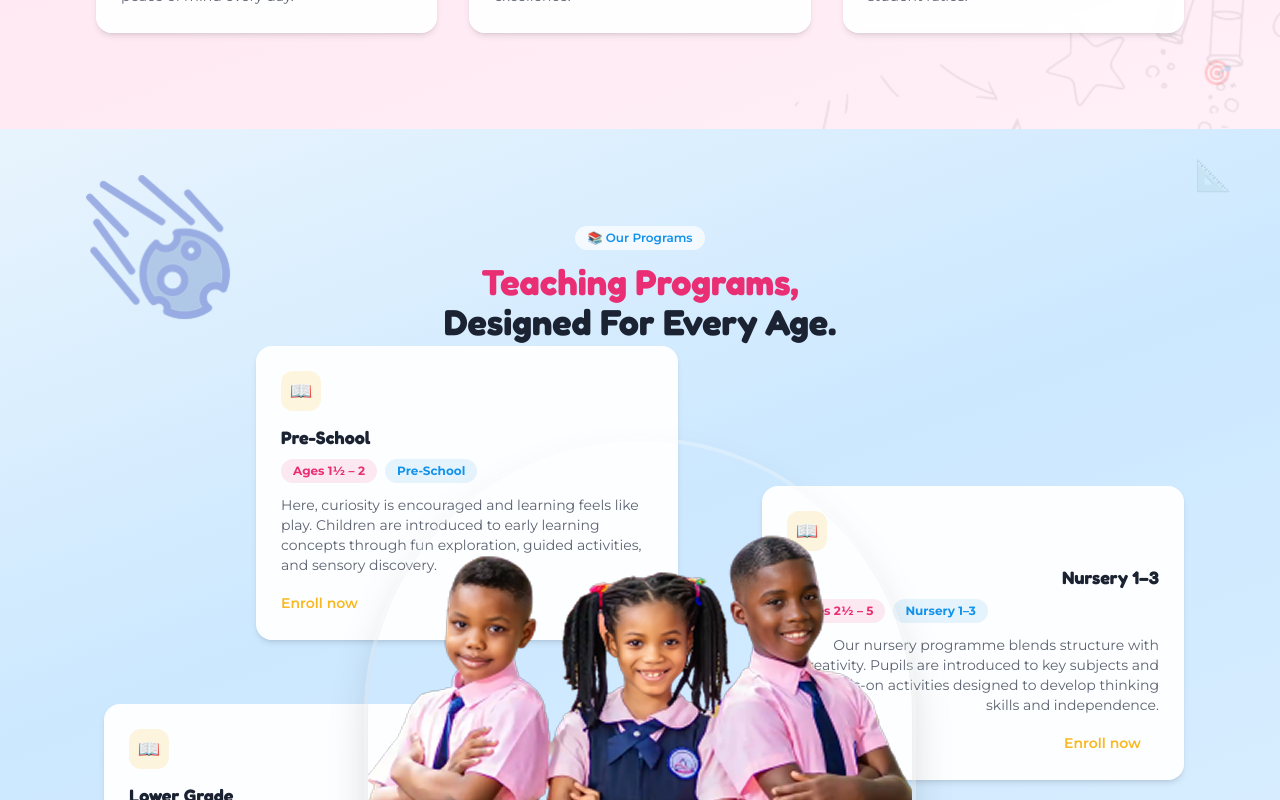
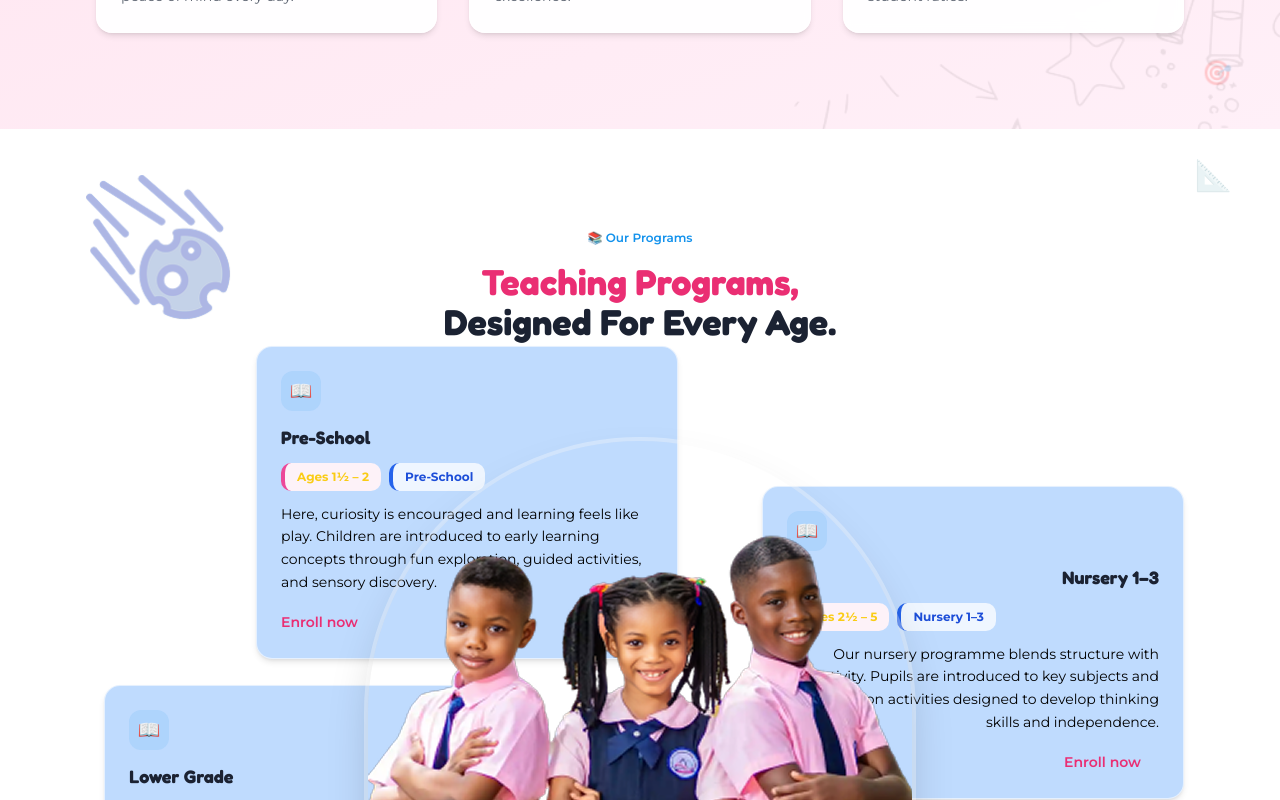
Before and after one commit to tony123117/SKY-VIEW-MONTESSORI-SCHOOL, a React (Vite) app: page / in a window 1280 px wide. Shown: the part 2060-2860 px from the top of the page. Built offline with nearby package versions, Linux system fonts and the light colour scheme; the HTML template or start-up script is replaced by a standard one.

Commit message:
made adjustments

```diff
--- a/src/components/brainchild/BlogCard.tsx
+++ b/src/components/brainchild/BlogCard.tsx
@@ -12,22 +12,17 @@ export default function BlogCard({ post, onPostClick }: BlogCardProps) {
       whileHover={{ y: -6 }}
       transition={{ type: "spring", stiffness: 300, damping: 20 }}
       onClick={() => onPostClick(post)}
-      className="bg-white/95 backdrop-blur-sm rounded-2xl overflow-hidden group cursor-pointer border border-white/60 hover:shadow-xl hover:shadow-primary/15 transition-all duration-300 h-full flex flex-col"
+      className="bg-white/95 backdrop-blur-sm rounded-2xl overflow-hidden group cursor-pointer border border-white/60 hover:shadow-xl hover:shadow-primary/15 transition-all duration-300"
     >
-      <div className="relative w-full h-[200px] md:h-[240px] overflow-hidden">
+      <div className="relative w-full h-[250px] md:h-[320px] overflow-hidden">
         <img
           src={post.coverImage}
           alt={post.title}
           className="w-full h-full object-cover group-hover:scale-105 transition-transform duration-500"
           loading="lazy"
         />
-        <div className="absolute top-3 left-3">
-          <span className="text-xs font-semibold text-white bg-accent px-2.5 py-1 rounded-full shadow-sm">
-            📌 Update
-          </span>
-        </div>
       </div>
-      <div className="p-5 flex flex-col gap-2 font-body flex-1">
+      <div className="p-5 flex flex-col gap-2 font-body">
         <div className="flex items-center gap-2">
           <span className="text-xs font-semibold text-secondary bg-secondary/10 px-2 py-0.5 rounded-full">
             {post.author}
@@ -36,13 +31,13 @@ export default function BlogCard({ post, onPostClick }: BlogCardProps) {
             {new Date(post.publishedAt).toLocaleDateString()}
           </span>
         </div>
-        <h3 className="text-base md:text-lg font-heading font-bold text-foreground group-hover:text-primary transition-colors duration-300 leading-tight">
+        <h3 className="text-lg md:text-2xl font-heading font-bold text-foreground group-hover:text-primary transition-colors duration-300 leading-tight">
           {post.title}
         </h3>
-        <p className="text-sm text-muted-foreground line-clamp-3 leading-relaxed flex-1">
+        <p className="text-sm text-muted-foreground line-clamp-2 leading-relaxed">
           {post.excerpt}
         </p>
-        <button className="text-accent font-semibold text-sm hover:text-primary transition-colors inline-flex items-center gap-1 group-hover:gap-2 duration-300 mt-2 w-fit">
+        <button className="text-primary font-semibold text-sm hover:opacity-80 transition inline-flex items-center gap-1 group-hover:gap-2 duration-300 mt-1 w-fit">
           <span>Read Article</span>
           <span className="opacity-0 group-hover:opacity-100 transition-opacity duration-300">→</span>
         </button>
--- a/src/components/brainchild/Navbar.tsx
+++ b/src/components/brainchild/Navbar.tsx
@@ -97,10 +97,17 @@ export function Navbar() {
               </a>
             ))}
             <div className="flex gap-3 mt-2">
-              <BrainButton variant="secondary">
-                Portal <FiUser />
-              </BrainButton>
-              <BrainButton variant="primary">Enroll my child</BrainButton>
+              <a href="/portal">
+                <BrainButton variant="secondary">
+                  Portal <FiUser />
+                </BrainButton>
+              </a>
+
+              <a href="/enroll">
+                <BrainButton variant="primary">
+                  Enroll my child
+                </BrainButton>
+              </a>
             </div>
           </motion.div>
         )}
--- a/src/components/brainchild/ProgramCard.tsx
+++ b/src/components/brainchild/ProgramCard.tsx
@@ -6,28 +6,28 @@ export default function ProgramCard({ title, age, Grade, description, cta }: Pro
     <motion.div
       whileHover={{ y: -8, scale: 1.02 }}
       transition={{ type: "spring", stiffness: 300, damping: 20 }}
-      className="bg-white/95 backdrop-blur-sm border border-white/60 rounded-2xl p-5 md:p-6 w-full max-w-[422px] shadow-md min-h-[240px] group cursor-pointer hover:shadow-xl hover:shadow-secondary/15 transition-all duration-300"
+      className="bg-blue-200 backdrop-blur-sm border border-white/60 rounded-2xl p-6 w-full max-w-[422px] shadow-md min-h-[266px] group cursor-pointer hover:shadow-xl hover:shadow-secondary/15 transition-all duration-300"
     >
-      <div className="w-10 h-10 rounded-xl bg-accent/15 flex items-center justify-center mb-3 group-hover:bg-accent/25 transition-colors">
-        <span className="text-lg">📖</span>
+      <div className="w-10 h-10 rounded-xl bg-secondary/10 flex items-center justify-center mb-3 group-hover:bg-secondary/20 transition-colors">
+        <span className="text-secondary text-lg">📖</span>
       </div>
 
-      <h3 className="text-base md:text-lg font-heading font-bold mb-2 text-foreground group-hover:text-primary transition-colors duration-300">
+      <h3 className="text-lg font-heading font-bold mb-3 text-foreground group-hover:text-primary transition-colors duration-300">
         {title}
       </h3>
 
       <div className="flex flex-wrap gap-2 mb-3">
-        <span className="bg-primary/10 text-primary text-xs font-bold px-3 py-1 rounded-full">
+        <span className="bg-pink-50 text-yellow-400 text-xs font-bold px-3 py-1.5 rounded-md border-l-4 border-pink-500">
           {age}
         </span>
-        <span className="bg-secondary/10 text-secondary text-xs font-bold px-3 py-1 rounded-full">
+        <span className="bg-blue-50 text-blue-700 text-xs font-bold px-3 py-1.5 rounded-md border-l-4 border-blue-600">
           {Grade}
         </span>
       </div>
 
-      <p className="text-xs md:text-sm text-muted-foreground leading-relaxed mb-4">{description}</p>
+      <p className="text-sm text-black leading-relaxed mb-4 ">{description}</p>
 
-      <a href="#contact" className="text-sm text-accent font-semibold inline-flex items-center gap-1 group-hover:gap-2 transition-all duration-300 hover:text-primary">
+      <a href="#" className="text-sm text-primary font-semibold inline-flex items-center gap-1 group-hover:gap-2 transition-all duration-300">
         {cta}
         <span className="opacity-0 group-hover:opacity-100 transition-opacity duration-300">→</span>
       </a>
--- a/src/components/brainchild/ProgramsSection.tsx
+++ b/src/components/brainchild/ProgramsSection.tsx
@@ -36,7 +36,7 @@ export default function ProgramsSection() {
   ];
 
   return (
-    <section className="relative section-blue px-4 md:px-12 lg:px-24 py-12 md:py-24 font-body overflow-hidden">
+    <section className="relative section-white px-4 md:px-12 lg:px-24 py-12 md:py-24 font-body overflow-hidden">
       {/* Decorations */}
       <div className="absolute top-8 right-12 text-3xl animate-float opacity-25 pointer-events-none">📐</div>
       <div className="absolute bottom-16 left-8 text-4xl animate-bounce-gentle opacity-20 pointer-events-none">🎯</div>
```
